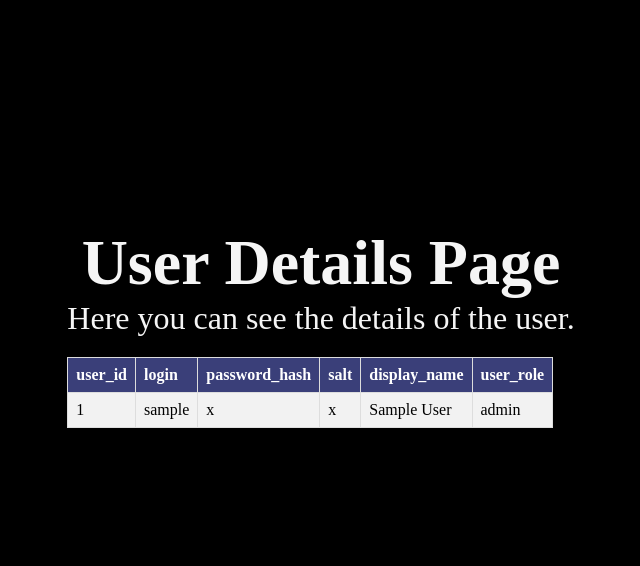
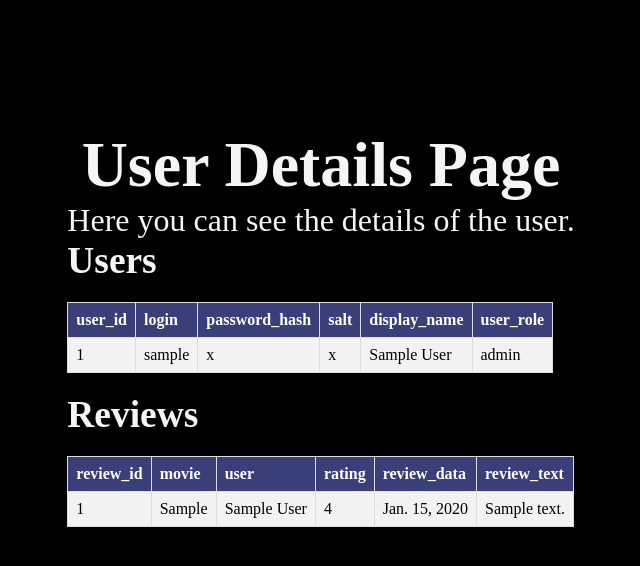
Before and after one commit to kamilszczepanik/RecommendationSystemFork2, a Django app: page /users/details/ in a window 1280 px wide. Shown: the part 126-692 px from the top of the page, without its empty margins (319-959 px from the left). Run offline with Django 5.2, Linux system fonts and the light colour scheme; tables that the repository leaves empty hold one stand-in row (values such as "Sample post").

Commit message:
Add review table to user details page

```diff
--- a/review_app/models.py
+++ b/review_app/models.py
@@ -17,11 +17,15 @@ class Reviews(models.Model):
         db_table = 'reviews'
 
     def __str__(self):
-        return self.movie.title + ' - ' + self.author
+        return self.user.display_name + ' - ' + self.review_text
 
     @classmethod
     def get_reviews(cls):
         return cls.objects.all()
+
+    @classmethod
+    def get_reviews_head(cls):
+        return cls.objects.all()[:5]
 
     @classmethod
     def get_review(cls, id):
--- a/user_app/models.py
+++ b/user_app/models.py
@@ -1,5 +1,6 @@
 from django.db import models
 from movie_app.models import Movies
+
 
 # Create your models here.
 class Users(models.Model):
@@ -29,8 +30,11 @@ class Users(models.Model):
     def get_users_head(cls):
         return cls.objects.all()[:5]
 
-    def get_user_reviews(self):
+    def get_users_reviews(self):
         return self.reviews.all()
+
+    def get_users_reviews_head(self):
+        return self.reviews.all()[:5]
 
     def get_user_comments(self):
         return self.comments.all()
--- a/user_app/templates/user_details.html
+++ b/user_app/templates/user_details.html
@@ -7,6 +7,7 @@
 {% block content %}
 <h1>User Details Page</h1>
 <p>Here you can see the details of the user.</p>
+<h3>Users</h3>
     {% for user in users %}
         <table>
             <tr>
@@ -28,4 +29,25 @@
             </tr>
         </table>
     {% endfor %}
+<h3>Reviews</h3>
+    {% for review in reviews %}
+        <table>
+            <tr>
+                <th>review_id</th>
+                <th>movie</th>
+                <th>user</th>
+                <th>rating</th>
+                <th>review_data</th>
+                <th>review_text</th>
+            </tr>
+            <tr>
+                <td>{{ review.review_id }}</td>
+                <td>{{ review.movie }}</td>
+                <td>{{ review.user }}</td>
+                <td>{{ review.rating }}</td>
+                <td>{{ review.review_date }}</td>
+                <td>{{ review.review_text }}</td>
+            </tr>
+        </table>
+    {% endfor %}
 {% endblock %}
--- a/user_app/views.py
+++ b/user_app/views.py
@@ -1,11 +1,13 @@
 from django.shortcuts import render
 from .models import Users, Favouritemovies
-
+from review_app.models import Reviews
 
 # Create your views here.
 def display_user_page(request):
     users = Users.get_users_head()
-    return render(request, 'user_details.html', {'users': users})
+    reviews = Reviews.get_reviews_head()
+    return render(request, 'user_details.html',
+                  {'users': users, 'reviews': reviews})
 
 
 def display_login_page(request):
```
